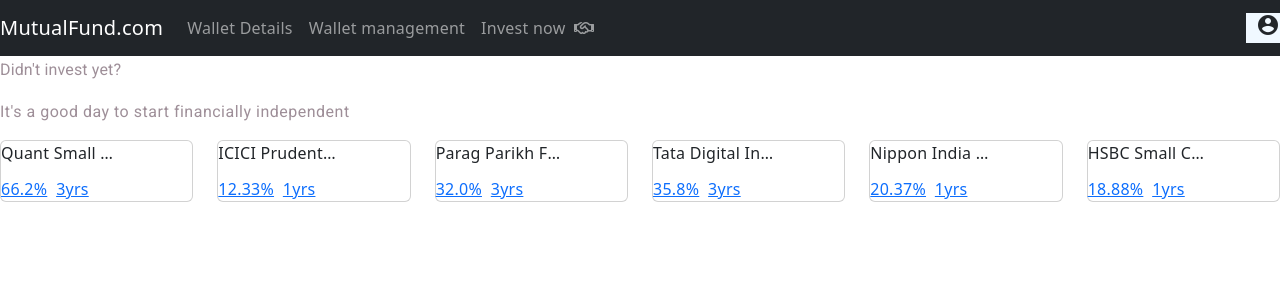
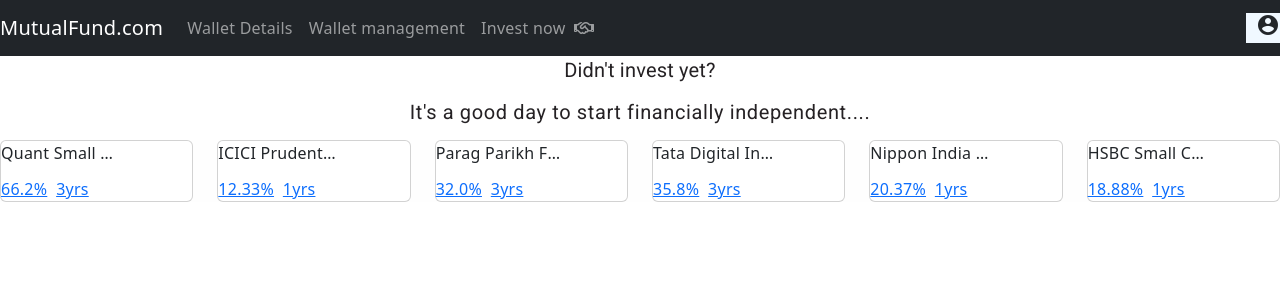
Before and after one commit to Sinha28Shivam/Frontend, an Angular app: page / in a window 1280 px wide. Shown: the top 300 px of the page. Built offline with nearby package versions, Linux system fonts and the light colour scheme.

Commit message:
changes done in navbar

```diff
--- a/src/app/MyComponents/navbar/navbar.component.css
+++ b/src/app/MyComponents/navbar/navbar.component.css
@@ -27,14 +27,18 @@
     border: 1px solid black;
   }
  h3, h4{
-    color: rgba(36, 1, 22, 0.445);
+    color: rgba(5, 0, 3, 0.87);
+    text-align: center;
+    font-size: 20px;
   }
 .example-card{
     padding-left: 10px;
 }
 .col-sm{
-    /* margin-left: 10px;
-    margin-top: 10px; */
+    margin-left: 10px;
+    margin-top: 10px;
+    padding-right: 10px;
+    /* background-color: black; */
 
 }
 .card-text{
@@ -42,5 +46,7 @@
     overflow: hidden;
     text-overflow: ellipsis;
     max-width: 30rem;
-
 }
+.Mutualfundname{
+    background-color: rgba(253, 253, 253, 0.546);
+}
--- a/src/app/MyComponents/navbar/navbar.component.html
+++ b/src/app/MyComponents/navbar/navbar.component.html
@@ -52,9 +52,9 @@
   <section>
     <div class="container-fluid">
       <h3>Didn't invest yet?</h3>
-      <h4>It's a good day to start financially independent</h4>
+      <h4>It's a good day to start financially independent....</h4>
     </div>
-  </section>
+
   <div class="Mutualfundname">
     <!-- <table class="mufus">
       <tr>
@@ -137,6 +137,8 @@
     </div>
 
   </div>
+
+</section>
 </body>
 
 </html>
--- a/src/index.html
+++ b/src/index.html
@@ -2,7 +2,7 @@
 <html lang="en">
 <head>
   <meta charset="utf-8">
-  <title>Frontend</title>
+  <title>Mutual </title>
   <base href="/">
   <meta name="viewport" content="width=device-width, initial-scale=1">
   <link rel="icon" type="image/x-icon" href="favicon.ico">
```
